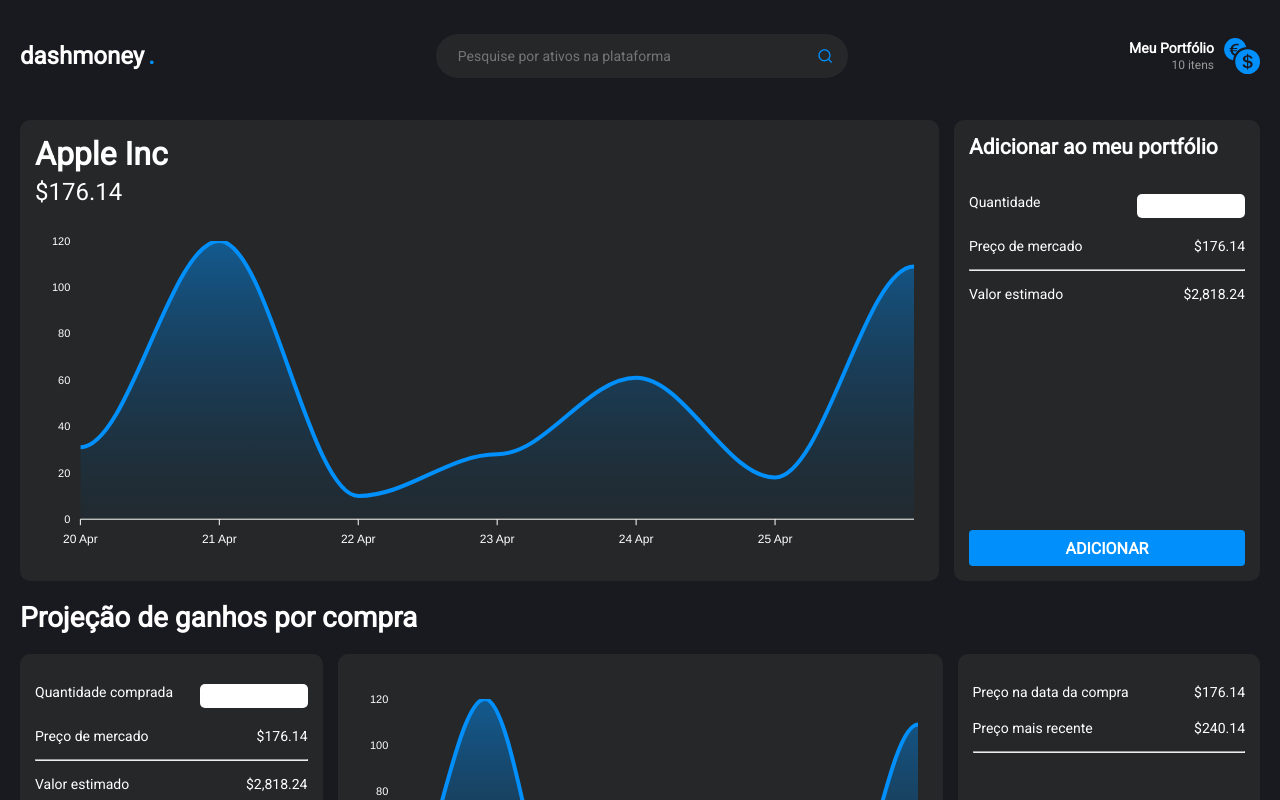
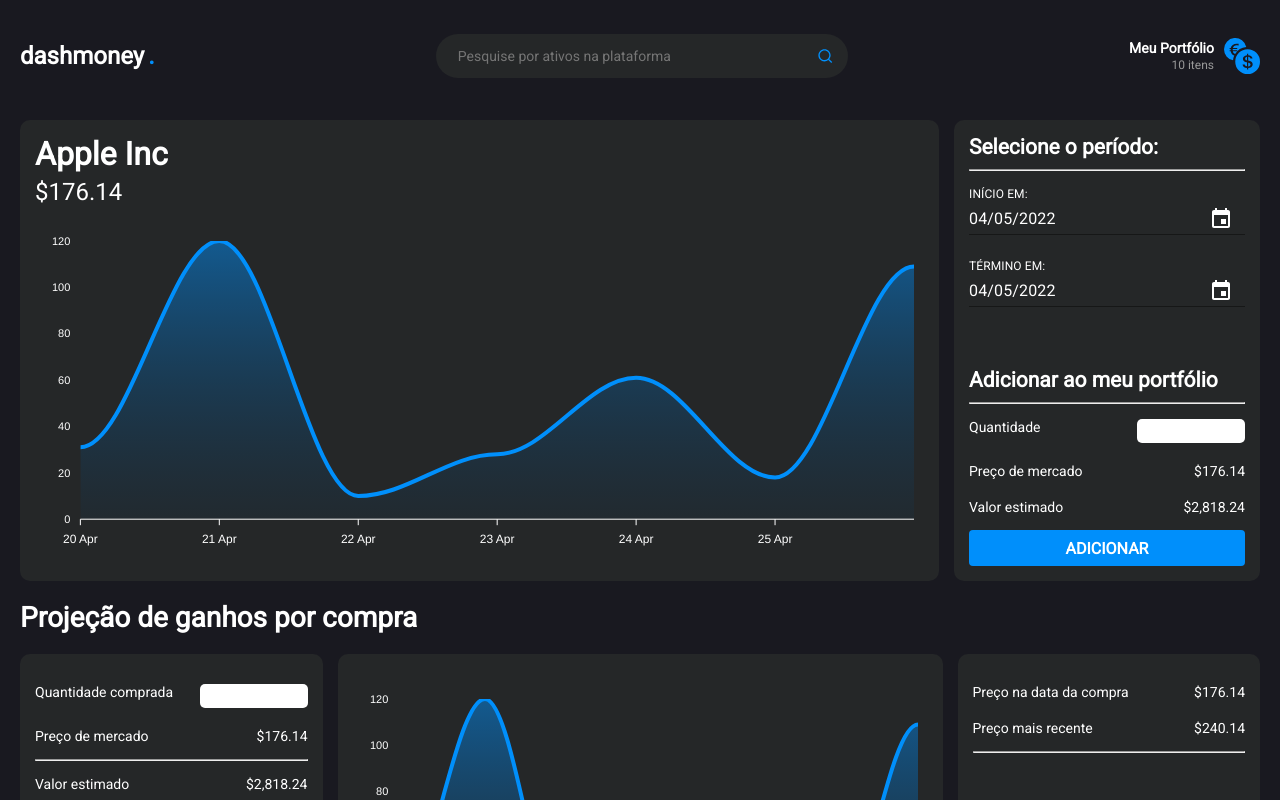
Before and after one commit to xl-solutions/hiring, a React (Create React App) app in the folder web/: page / in a window 1280 px wide. Shown: the top 800 px of the page. Built offline with nearby package versions, Linux system fonts and the light colour scheme.

Commit message:
import date picker material ui

```diff
--- a/web/package.json
+++ b/web/package.json
@@ -3,6 +3,9 @@
   "version": "0.1.0",
   "private": true,
   "dependencies": {
+    "@date-io/date-fns": "1.x",
+    "@material-ui/core": "^4.12.4",
+    "@material-ui/pickers": "^3.3.10",
     "@testing-library/jest-dom": "^5.14.1",
     "@testing-library/react": "^13.0.0",
     "@testing-library/user-event": "^13.2.1",
@@ -12,6 +15,7 @@
     "@types/react-dom": "^18.0.0",
     "apexcharts": "^3.35.0",
     "axios": "^0.27.2",
+    "date-fns": "^2.28.0",
     "polished": "^4.2.2",
     "react": "^18.1.0",
     "react-apexcharts": "^1.4.0",
@@ -49,6 +53,7 @@
   },
   "devDependencies": {
     "@types/axios": "^0.14.0",
+    "@types/date-fns": "^2.6.0",
     "@types/react-icons": "^3.0.0",
     "@types/react-router-dom": "^5.3.3",
     "@types/react-tag-input": "^6.1.3",
--- /dev/null
+++ b/web/src/components/DatePicker/index.tsx
@@ -0,0 +1,50 @@
+import { forwardRef, ForwardRefRenderFunction } from 'react';
+import {
+  KeyboardDatePicker,
+  MuiPickersUtilsProvider,
+} from '@material-ui/pickers';
+import deLocale from 'date-fns/locale/pt-BR';
+import DateFnsUtils from '@date-io/date-fns';
+import { MaterialUiPickersDate } from '@material-ui/pickers/typings/date';
+import { Container } from './styles';
+
+interface DatePickerProps {
+  value: any;
+  setValue: any;
+  label: string;
+}
+
+const DatePickerBase: ForwardRefRenderFunction<
+  HTMLDivElement,
+  DatePickerProps
+> = ({ value, setValue, label }, ref) => {
+  const handleDateChange = (date: MaterialUiPickersDate) => {
+    setValue(date);
+  };
+
+  return (
+    <MuiPickersUtilsProvider utils={DateFnsUtils} locale={deLocale}>
+      <Container>
+        <KeyboardDatePicker
+          disableToolbar
+          variant="inline"
+          format="dd/MM/yyyy"
+          margin="normal"
+          ref={ref}
+          id="date-picker"
+          label={label}
+          value={value}
+          onChange={handleDateChange}
+          KeyboardButtonProps={{
+            'aria-label': 'change date',
+          }}
+          style={{
+            width: '100%',
+          }}
+        />
+      </Container>
+    </MuiPickersUtilsProvider>
+  );
+};
+
+export const DatePicker = forwardRef(DatePickerBase);
--- /dev/null
+++ b/web/src/components/DatePicker/styles.ts
@@ -0,0 +1,17 @@
+import styled from 'styled-components';
+
+export const Container = styled.div`
+  width: 100%;
+
+  #date-picker-label {
+    color: var(--white);
+  }
+
+  #date-picker {
+    color: var(--white);
+  }
+
+  svg {
+    color: var(--white);
+  }
+`;
--- a/web/src/pages/Dashboard/index.tsx
+++ b/web/src/pages/Dashboard/index.tsx
@@ -1,5 +1,6 @@
 import { useEffect, useState } from 'react';
 import { RiDeleteBin5Fill } from 'react-icons/ri';
+import { MaterialUiPickersDate } from '@material-ui/pickers/typings/date';
 import { Header } from '../../components/Header';
 import {
   Container,
@@ -17,11 +18,16 @@
 import api from '../../services/api';
 import { useDebounce } from '../../hooks/useDebounce';
 import { AreaChart } from '../../components/Charts/AreaChart';
+import { DatePicker } from '../../components/DatePicker';
 
 export default function Dashboard() {
   const [searchStockCompare, setSearchStockCompare] = useState('');
   const [resultStocks, setResultStocks] = useState([]);
   const [stocksFromCompare, setStocksFromCompare] = useState<string[]>([]);
+
+  const [startDate, setStartDate] = useState<MaterialUiPickersDate>(new Date());
+  const [endDate, setEndDate] = useState<MaterialUiPickersDate>(new Date());
+
   const debouncedSearch = useDebounce(searchStockCompare, 500);
 
   async function searchStockForCompare() {
@@ -63,7 +69,22 @@
           </InfoStock>
           <Menu>
             <div>
+              <h2>Selecione o período:</h2>
+              <hr />
+              <DatePicker
+                value={startDate}
+                setValue={setStartDate}
+                label="INÍCIO EM:"
+              />
+              <DatePicker
+                value={endDate}
+                setValue={setEndDate}
+                label="TÉRMINO EM:"
+              />
+            </div>
+            <div>
               <h2>Adicionar ao meu portfólio</h2>
+              <hr />
               <Item>
                 <span>Quantidade</span>
                 <input type="number" />
@@ -72,13 +93,12 @@
                 <span>Preço de mercado</span>
                 <span>$176.14</span>
               </Item>
-              <hr />
               <Item>
                 <span>Valor estimado</span>
                 <span>$2,818.24</span>
               </Item>
+              <Button type="button" label="ADICIONAR" />
             </div>
-            <Button type="button" label="ADICIONAR" />
           </Menu>
         </GeneralInfo>
         <h1>Projeção de ganhos por compra</h1>
--- a/web/src/pages/Dashboard/styles.ts
+++ b/web/src/pages/Dashboard/styles.ts
@@ -49,7 +49,7 @@
 
   div {
     h2 {
-      margin-bottom: 30px;
+      margin-bottom: 10px;
     }
 
     #stock-compare {
--- a/web/tsconfig.json
+++ b/web/tsconfig.json
@@ -10,7 +10,7 @@
     "skipLibCheck": true,
     "esModuleInterop": true,
     "allowSyntheticDefaultImports": true,
-    "strict": true,
+    "strict": false,
     "forceConsistentCasingInFileNames": true,
     "noFallthroughCasesInSwitch": true,
     "module": "esnext",
```
Also changed, not shown: web/.eslintrc.json, 1 other file (tests, documents, lock files or other folders).
